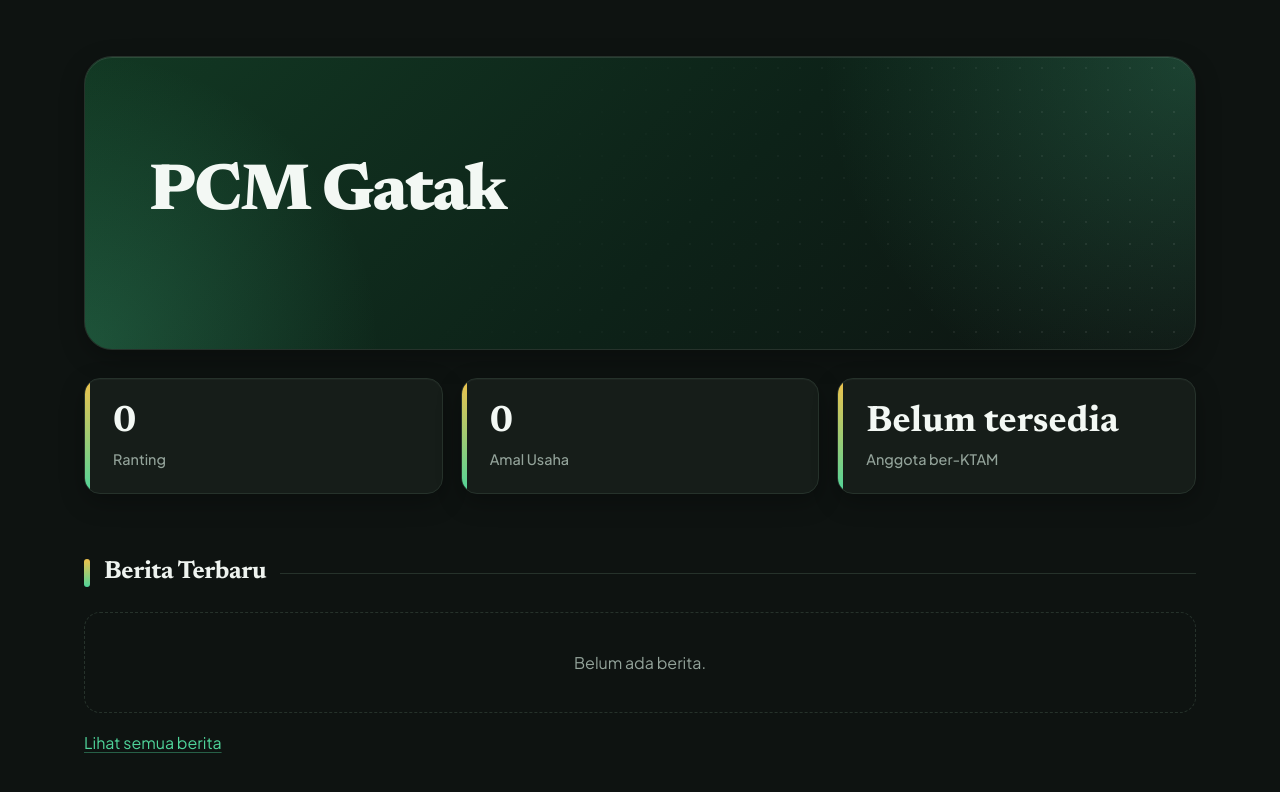
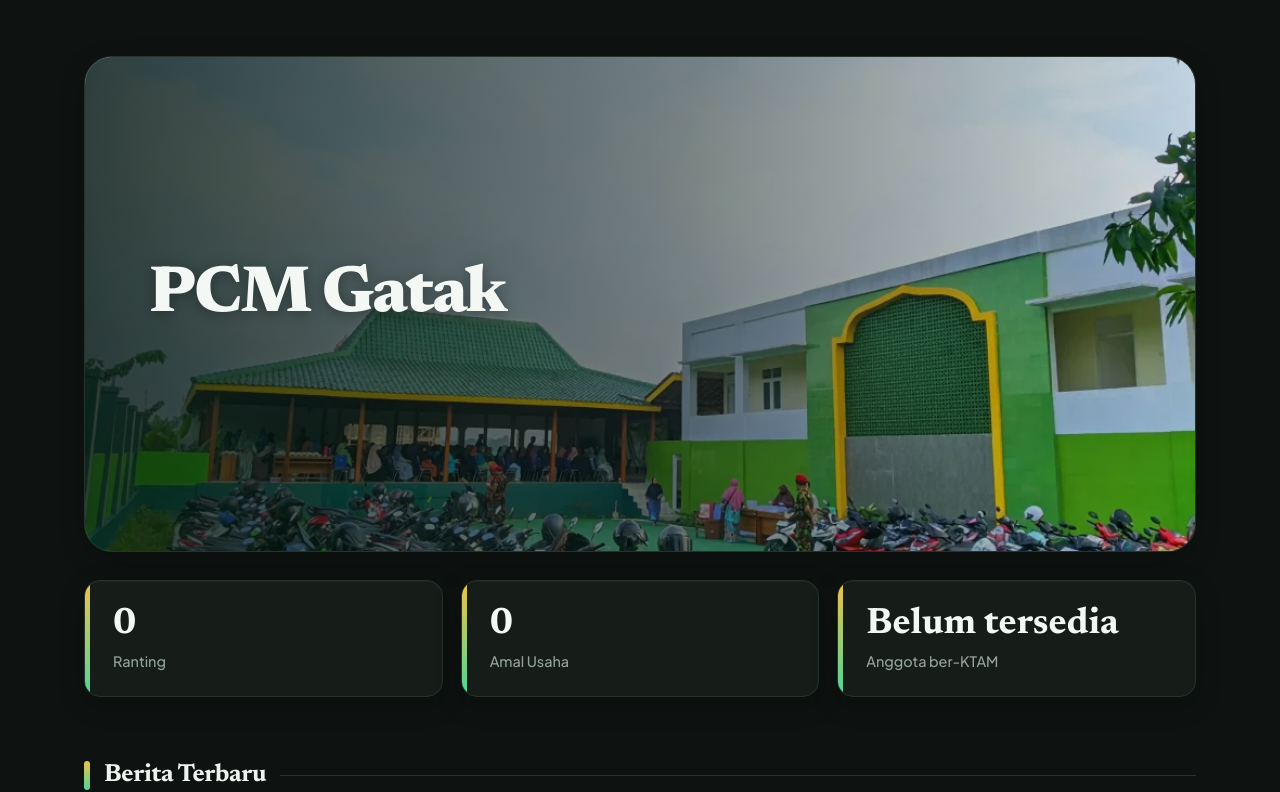
Before and after one commit to hanif-510/Kelompok-PCM-Framework, a Django app: page / in a window 1280 px wide. Shown: the part 80-872 px from the top of the page. Run offline with Django 5.2, Linux system fonts and the light colour scheme; data that the repository does not hold is empty.

Commit message:
feat(web): hero beranda dengan foto latar dan fallback static

```diff
--- a/web/static/web/style.css
+++ b/web/static/web/style.css
@@ -252,39 +252,36 @@ hr { border: 0; height: 1px; background: var(--garis); margin: 40px 0; }
 
 /* ---------- Hero (beranda) ---------- */
 .hero {
-  position: relative; overflow: hidden;
-  background: var(--hero-bg);
+  position: relative; overflow: hidden; isolation: isolate;
+  display: flex; align-items: center;
+  min-height: clamp(380px, 62vh, 580px);
+  background: var(--hero-bg); /* tampil sebentar saat foto belum termuat */
   border: 1px solid var(--hero-garis);
   border-radius: 28px;
-  padding: clamp(44px, 8vw, 104px) clamp(24px, 5vw, 72px);
   margin-bottom: 28px;
   box-shadow: var(--bayang), 0 1px 0 rgba(255, 255, 255, .08) inset;
 }
-.hero::before { /* cahaya lembut di sudut */
-  content: ""; position: absolute; inset: 0; pointer-events: none;
-  background:
-    radial-gradient(600px circle at 100% 0%, var(--cahaya), transparent 62%),
-    radial-gradient(420px circle at 0% 100%, var(--cahaya), transparent 70%);
+.hero__img {
+  position: absolute; inset: 0; z-index: 0;
+  width: 100%; height: 100%; object-fit: cover; object-position: center;
 }
-.hero::after { /* pola titik halus, memudar ke kiri */
-  content: ""; position: absolute; inset: 0; pointer-events: none;
-  background-image: radial-gradient(var(--titik) 1.2px, transparent 1.6px);
-  background-size: 22px 22px;
-  -webkit-mask-image: linear-gradient(115deg, transparent 35%, #000);
-  mask-image: linear-gradient(115deg, transparent 35%, #000);
+.hero::before { /* lapisan gelap agar teks tetap terbaca di atas foto yang terang */
+  content: ""; position: absolute; inset: 0; z-index: 1; pointer-events: none;
+  background: linear-gradient(90deg, rgba(6, 22, 14, .8) 0%, rgba(6, 22, 14, .5) 55%, rgba(6, 22, 14, .12) 100%);
 }
-.hero > * { position: relative; z-index: 1; }
+.hero__overlay {
+  position: relative; z-index: 2; width: 100%;
+  padding: clamp(44px, 8vw, 104px) clamp(24px, 5vw, 72px);
+}
 .utama .hero h1 {
   font-size: clamp(2.4rem, 4.5vw + 1rem, 4.1rem); font-weight: 800;
   letter-spacing: -0.025em; line-height: 1.08; margin-bottom: 16px; color: var(--hero-teks);
-  max-width: 18ch;
+  max-width: 18ch; text-shadow: 0 2px 14px rgba(0, 0, 0, .35);
 }
 .utama .hero h1::after { display: none; }
-.utama .hero p { color: var(--hero-redup); font-size: 1.15rem; max-width: 52ch; margin: 0; }
-.hero img {
-  display: block; width: 100%; max-height: 420px; object-fit: cover;
-  margin-top: 36px; border-radius: 18px; border: 1px solid rgba(255, 255, 255, .18);
-  box-shadow: 0 18px 40px rgba(0, 0, 0, .25);
+.utama .hero p {
+  color: var(--hero-redup); font-size: 1.15rem; max-width: 52ch; margin: 0;
+  text-shadow: 0 1px 10px rgba(0, 0, 0, .35);
 }
 
 /* ---------- Statistik ---------- */
@@ -628,7 +625,8 @@ button:active, .tombol:active { transform: translateY(0); box-shadow: 0 2px 8px
   .wadah { padding: 0 18px; }
   .utama { padding-top: 28px; }
   .utama h2 { margin-top: 48px; font-size: 1.35rem; }
-  .hero { border-radius: 18px; }
+  .hero { border-radius: 18px; min-height: 340px; align-items: flex-end; }
+  .hero::before { background: linear-gradient(180deg, rgba(6, 22, 14, .35), rgba(6, 22, 14, .82)); }
   .utama > article > p { font-size: 1.12rem; }
   form[method="post"] { padding: 20px; }
   form[method="get"] { border-radius: 20px; }
--- a/web/templates/web/beranda.html
+++ b/web/templates/web/beranda.html
@@ -1,12 +1,17 @@
 {% extends 'base.html' %}
+{% load static %}
 
 {% block content %}
   <section class="hero">
-    <h1>{% if profil %}{{ profil.nama }}{% else %}PCM Gatak{% endif %}</h1>
-    {% if profil.tagline %}<p>{{ profil.tagline }}</p>{% endif %}
     {% if profil.gambar_utama %}
-      <img src="{{ profil.gambar_utama.url }}" alt="{{ profil.nama }}">
+      <img class="hero__img" src="{{ profil.gambar_utama.url }}" alt="{{ profil.nama }}" fetchpriority="high">
+    {% else %}
+      <img class="hero__img" src="{% static 'web/img/hero.webp' %}" alt="Kegiatan jamaah di lingkungan PCM Gatak" fetchpriority="high">
     {% endif %}
+    <div class="hero__overlay">
+      <h1>{% if profil %}{{ profil.nama }}{% else %}PCM Gatak{% endif %}</h1>
+      {% if profil.tagline %}<p>{{ profil.tagline }}</p>{% endif %}
+    </div>
   </section>
 
   <section class="statistik">
```
Also changed, not shown: web/static/web/img/hero.webp (added).
